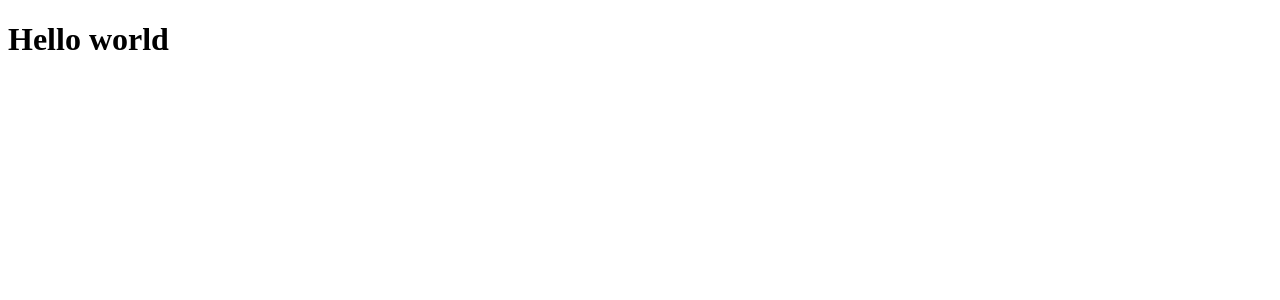
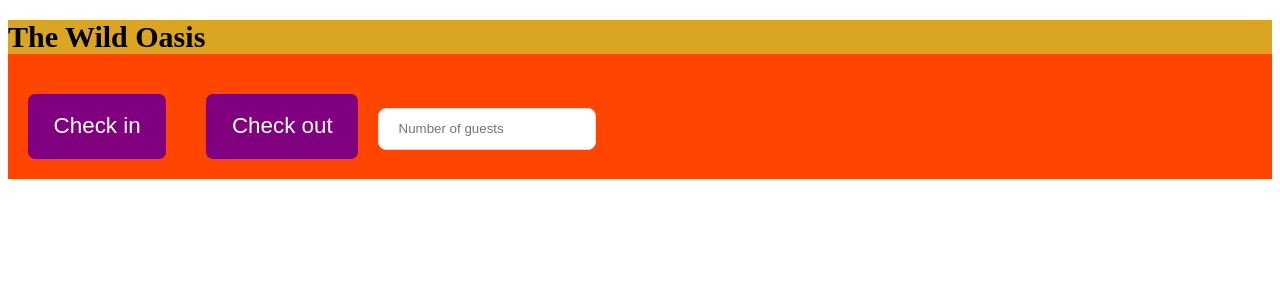
Before and after one commit to VisheshSingh/wild-oasis, a React (Vite) app: page / in a window 1280 px wide. Shown: the top 300 px of the page. Built offline with nearby package versions, Linux system fonts and the light colour scheme.

Commit message:
Styled Components 🖌️

```diff
--- a/package.json
+++ b/package.json
@@ -11,7 +11,8 @@
   },
   "dependencies": {
     "react": "^18.2.0",
-    "react-dom": "^18.2.0"
+    "react-dom": "^18.2.0",
+    "styled-components": "^6.1.12"
   },
   "devDependencies": {
     "@types/react": "^18.2.66",
--- a/src/App.jsx
+++ b/src/App.jsx
@@ -1,11 +1,42 @@
-import { useState } from 'react';
+import styled from 'styled-components';
 import './App.css';
+
+const H1 = styled.h1`
+  font-size: 30px;
+  font-weight: 600;
+  background-color: goldenrod;
+`;
+
+const Button = styled.button`
+  font-size: 1.4rem;
+  padding: 1.2rem 1.6rem;
+  font-weight: 500;
+  border: none;
+  border-radius: 7px;
+  background-color: purple;
+  color: white;
+  margin: 20px;
+  cursor: pointer;
+`;
+
+const Input = styled.input`
+  border: 1px solid #ddd;
+  padding: 0.8rem 1.2rem;
+  border-radius: 8px;
+`;
+
+const StyledApp = styled.div`
+  background-color: orangered;
+`;
 
 function App() {
   return (
-    <>
-      <h1>Hello world</h1>
-    </>
+    <StyledApp>
+      <H1>The Wild Oasis</H1>
+      <Button onClick={() => alert('check in')}>Check in</Button>
+      <Button onClick={() => alert('check out')}>Check out</Button>
+      <Input type='number' placeholder='Number of guests' />
+    </StyledApp>
   );
 }
 
```
Also changed, not shown: 1 other file (tests, documents, lock files or other folders).
